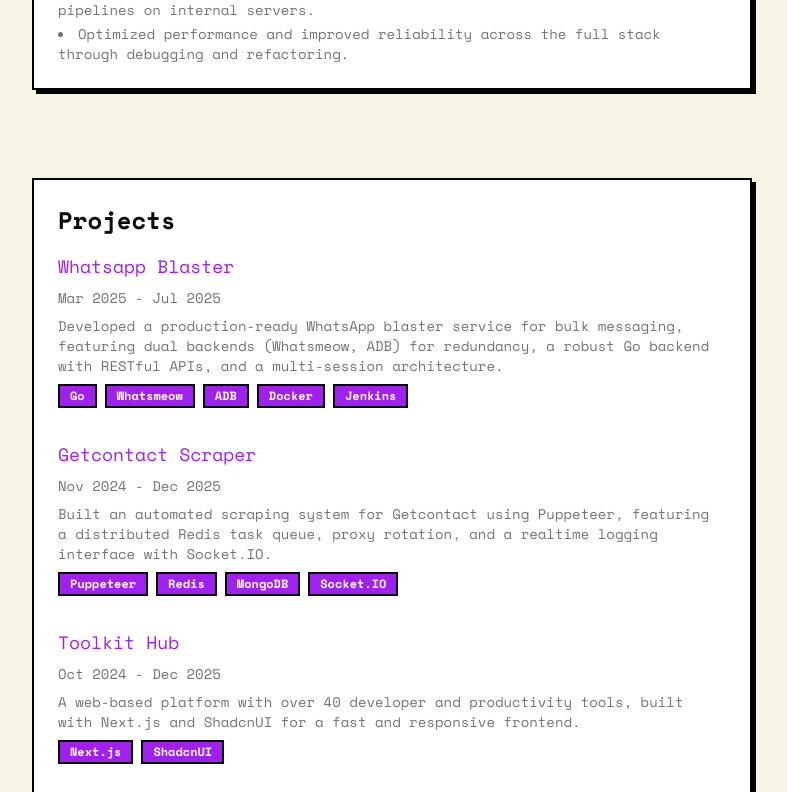
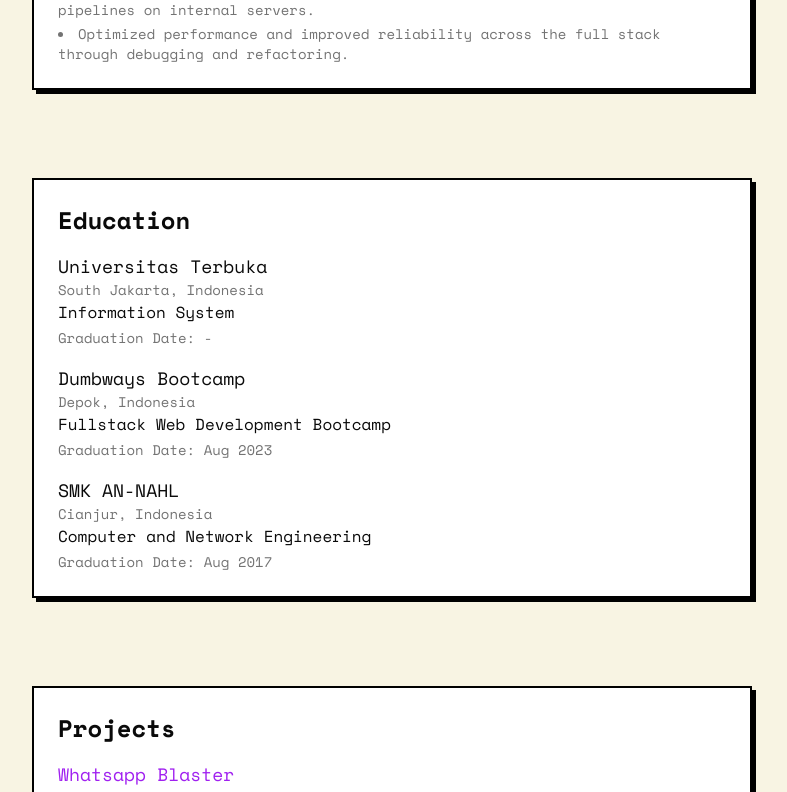
Before and after one commit to thxrhmn/personal-web-2025, a Next.js app: page / in a window 1280 px wide. Shown: the part 1108-1900 px from the top of the page, without its empty margins (248-1035 px from the left). Built offline with nearby package versions, Linux system fonts and the light colour scheme.

Commit message:
feat: add education section

```diff
--- a/app/page.tsx
+++ b/app/page.tsx
@@ -48,6 +48,23 @@
                     <li key={respIndex}>{responsibility}</li>
                   ))}
                 </ul>
+              </div>
+            ))}
+          </div>
+        </div>
+      </section>
+
+      {/* Education Section */}
+      <section id="education" className="pt-16 -mt-16 scroll-mt-16">
+        <div className="bg-card border-2 border-black shadow-solid p-6 transition-shadow duration-100 hover:shadow-solid-lg">
+          <h2 className="text-2xl font-semibold">{profileData.education.title}</h2>
+          <div className="space-y-4 mt-4">
+            {profileData.education.items.map((item, index) => (
+              <div key={index}>
+                <h3 className="text-lg font-medium">{item.institution}</h3>
+                <p className="text-sm text-muted-foreground">{item.location}</p>
+                <p className="font-medium">{item.degree}</p>
+                {item.date && <p className="text-sm text-muted-foreground mt-1">{item.date}</p>}
               </div>
             ))}
           </div>
--- a/app/profileData.js
+++ b/app/profileData.js
@@ -35,6 +35,29 @@
           "Deployed and monitored applications using Docker and Jenkins-based CI/CD pipelines on internal servers.",
           "Optimized performance and improved reliability across the full stack through debugging and refactoring.",
 				],
+			},
+		],
+	},
+	education: {
+		title: "Education",
+		items: [
+			{
+				institution: "Universitas Terbuka",
+				degree: "Information System",
+				location: "South Jakarta, Indonesia",
+				date: "Graduation Date: -",
+			},
+			{
+				institution: "Dumbways Bootcamp",
+				degree: "Fullstack Web Development Bootcamp",
+				location: "Depok, Indonesia",
+        date: "Graduation Date: Aug 2023",
+			},
+			{
+				institution: "SMK AN-NAHL",
+				degree: "Computer and Network Engineering",
+				location: "Cianjur, Indonesia",
+        date: "Graduation Date: Aug 2017",
 			},
 		],
 	},
--- a/components/header.tsx
+++ b/components/header.tsx
@@ -26,6 +26,9 @@
             <Link href="#experience" className="transition hover:text-foreground/80">
               Experience
             </Link>
+            <Link href="#education" className="transition hover:text-foreground/80">
+              Education
+            </Link>
             <Link href="#projects" className="transition hover:text-foreground/80">
               Projects
             </Link>
@@ -51,6 +54,9 @@
             <Link href="#experience" className="transition hover:text-foreground/80">
               Experience
             </Link>
+            <Link href="#education" className="transition hover:text-foreground/80">
+              Education
+            </Link>
             <Link href="#projects" className="transition hover:text-foreground/80">
               Projects
             </Link>
```
